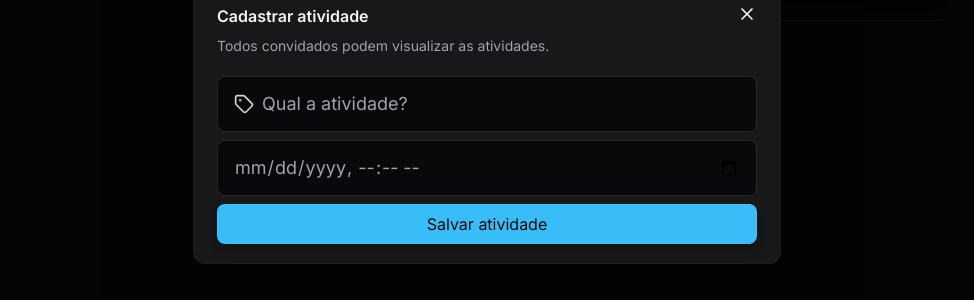
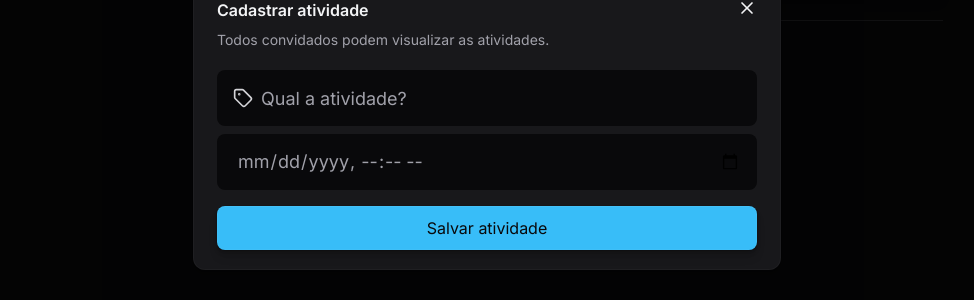
Before and after one commit to paulo-lemes/projeto-planner, a React (Vite) app: page /trips/1 in a window 1280 px wide. Both pictures are taken after a click on the button "Cadastrar atividade". Shown: the part 276-576 px from the top of the page, without its empty margins (153-1127 px from the left). Built offline with nearby package versions, Linux system fonts and the light colour scheme; no server answers.

Commit message:
Created InputModalWrapper component

```diff
--- a/src/components/Activities/index.tsx
+++ b/src/components/Activities/index.tsx
@@ -5,7 +5,8 @@ import { FormEvent, useEffect, useState } from "react";
 import { format } from "date-fns";
 import { ptBR } from "date-fns/locale";
 import { Modal } from "../Modal";
-import { inputIconStyle } from "@/utils";
+import { inputIconStyle, inputModalStyle } from "@/utils";
+import { InputModalWrapper } from "../InputModalWrapper";
 
 interface ActivitiesProps {
   tripId?: string;
@@ -126,23 +127,23 @@ export function Activities({ tripId }: ActivitiesProps) {
             </p>
           </div>
           <form onSubmit={handleCreateActivity} className="space-y-2">
-            <div className="h-14 px-4 bg-neutral-950 border border-neutral-800 rounded-lg flex items-center gap-2">
+            <InputModalWrapper>
               <Tag className={inputIconStyle} />
               <input
                 name="title"
                 placeholder="Qual a atividade?"
-                className="bg-transparent text-lg placeholder-neutral-400 outline-none flex-1"
+                className={inputModalStyle}
               />
-            </div>
-            <div className="h-14 flex-1 px-4 bg-neutral-950 border border-neutral-800 rounded-lg flex items-center">
+            </InputModalWrapper>
+            <InputModalWrapper>
               <input
                 type="datetime-local"
                 name="occurs_at"
                 placeholder="Data e horário da atividade"
-                className="bg-transparent text-lg text-neutral-400 outline-none flex-1 dark:[color-scheme:dark]"
+                className={`${inputModalStyle} text-neutral-400 dark:[color-scheme:dark]`}
               />
-            </div>
-            <Button type="submit" className="w-full">
+            </InputModalWrapper>
+            <Button type="submit" className="w-full !mt-4 h-11">
               Salvar atividade
             </Button>
           </form>
--- a/src/components/ImportantLinks/index.tsx
+++ b/src/components/ImportantLinks/index.tsx
@@ -1,9 +1,10 @@
 import { useEffect, FormEvent, useState } from "react";
 import { api } from "@/lib/axios";
-import { inputIconStyle } from "@/utils";
+import { inputIconStyle, inputModalStyle } from "@/utils";
 import { Button } from "../Button";
 import { Modal } from "../Modal";
 import { Link2, Plus, Tag } from "lucide-react";
+import { InputModalWrapper } from "../InputModalWrapper";
 
 interface ImportantLinksProps {
   tripId?: string;
@@ -102,24 +103,24 @@ export function ImportantLinks({ tripId }: ImportantLinksProps) {
             </p>
           </div>
           <form onSubmit={handleCreateLink} className="space-y-2">
-            <div className="h-14 px-4 bg-neutral-950 border border-neutral-800 rounded-lg flex items-center gap-1">
+            <InputModalWrapper>
               <Tag className={inputIconStyle} />
               <input
                 name="title"
                 placeholder="Título do link"
-                className="bg-transparent text-lg placeholder-neutral-400 outline-none flex-1 rounded-md pl-1"
+                className={inputModalStyle}
               />
-            </div>
-            <div className="h-14 flex-1 px-4 bg-neutral-950 border border-neutral-800 rounded-lg flex items-center gap-1">
+            </InputModalWrapper>
+            <InputModalWrapper>
               <Link2 className={inputIconStyle} />
               <input
                 type="text"
                 name="url"
                 placeholder="URL"
-                className="bg-transparent text-lg placeholder-neutral-400 outline-none flex-1 rounded-md pl-1"
+                className={inputModalStyle}
               />
-            </div>
-            <Button type="submit" className="w-full">
+            </InputModalWrapper>
+            <Button type="submit" className="w-full !mt-4 h-11">
               Salvar atividade
             </Button>
           </form>
--- /dev/null
+++ b/src/components/InputModalWrapper/index.tsx
@@ -0,0 +1,13 @@
+import { ReactNode } from "react";
+
+interface InputModalWrapperProps {
+  children: ReactNode;
+}
+
+export function InputModalWrapper({ children }: InputModalWrapperProps) {
+  return (
+    <div className="h-14 px-4 py-2.5 bg-neutral-950 rounded-lg flex items-center gap-1">
+      {children}
+    </div>
+  );
+}
--- a/src/pages/Home/index.tsx
+++ b/src/pages/Home/index.tsx
@@ -17,6 +17,7 @@ import { formatDisplayedDate, iconStyle, inputIconStyle } from "@/utils";
 import { api } from "@/lib/axios";
 import { useNavigate } from "react-router-dom";
 import { LocationAndDatesGroup } from "@/components/LocationAndDatesGroup";
+import { InputModalWrapper } from "@/components/InputModalWrapper";
 
 export function Home() {
   const [isInviteSectionOpen, setIsInviteSectionOpen] = useState(false);
@@ -268,7 +269,7 @@ export function Home() {
               preencha seus dados abaixo:
             </p>
           </div>
-          <div className="flex-center gap-1 w-full bg-neutral-950 px-4 py-2.5 rounded-lg h-14">
+          <InputModalWrapper>
             <User className={inputIconStyle} />
             <input
               className="outline-none bg-transparent flex-1 text-xs sm:text-base placeholder:text-neutral-400 rounded-md pl-1 h-full"
@@ -277,8 +278,8 @@ export function Home() {
               name="fullName"
               placeholder="Seu nome completo"
             />
-          </div>
-          <div className="flex-center gap-1 w-full bg-neutral-950 px-4 py-2.5 rounded-lg h-14">
+          </InputModalWrapper>
+          <InputModalWrapper>
             <Mail className={inputIconStyle} />
             <input
               className="outline-none bg-transparent flex-1 text-xs sm:text-base placeholder:text-neutral-400 rounded-md pl-1 h-full"
@@ -287,8 +288,8 @@ export function Home() {
               name="personalEmail"
               placeholder="Seu e-mail pessoal"
             />
-          </div>
-          <Button type="submit" className="w-full mt-1">
+          </InputModalWrapper>
+          <Button type="submit" className="w-full mt-2 h-11">
             Confirmar criação da viagem
           </Button>
         </form>
--- a/src/pages/TripDetails/index.tsx
+++ b/src/pages/TripDetails/index.tsx
@@ -7,13 +7,13 @@ export function TripDetails() {
   const { tripId } = useParams();
 
   return (
-    <div className="min-h-dvh flex flex-col items-center py-10 px-5 lg:px-40">
+    <div className="min-h-dvh flex flex-col items-center py-10 px-5 lg:px-32 xl:px-40">
       <TripLocationAndDates tripId={tripId} />
       <main className="w-full sm:px-6 py-8 flex flex-wrap sm:flex-nowrap justify-stretch gap-8 lg:gap-16">
         <section className="w-full sm:flex-1">
           <Activities tripId={tripId} />
         </section>
-        <section className="w-full sm:w-60 lg:w-80 flex flex-col gap-6">
+        <section className="w-full sm:w-60 lg:w-68 xl:w-80 flex flex-col gap-6">
           <ImportantLinks tripId={tripId} />
           <div className="h-px bg-neutral-800" />
         </section>
--- a/src/utils/index.ts
+++ b/src/utils/index.ts
@@ -3,6 +3,7 @@ import { DateRange } from "react-day-picker";
 
 export const iconStyle = "size-5";
 export const inputIconStyle = "size-5 text-neutral-300";
+export const inputModalStyle = "bg-transparent text-lg placeholder-neutral-400 outline-none flex-1 rounded-md pl-1 h-[95%]";
 
 export function formatDisplayedDate(dates: DateRange | undefined) {
   return dates && dates.from && dates.to
```
